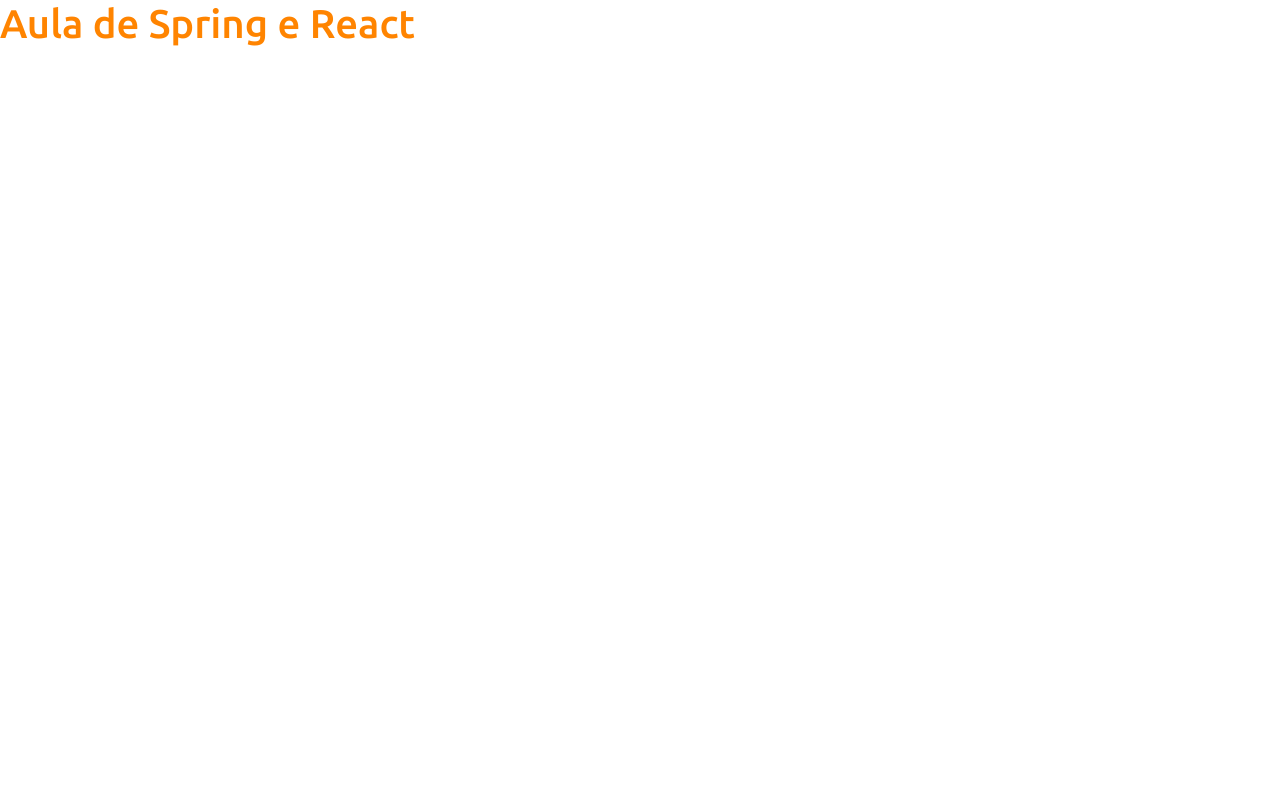
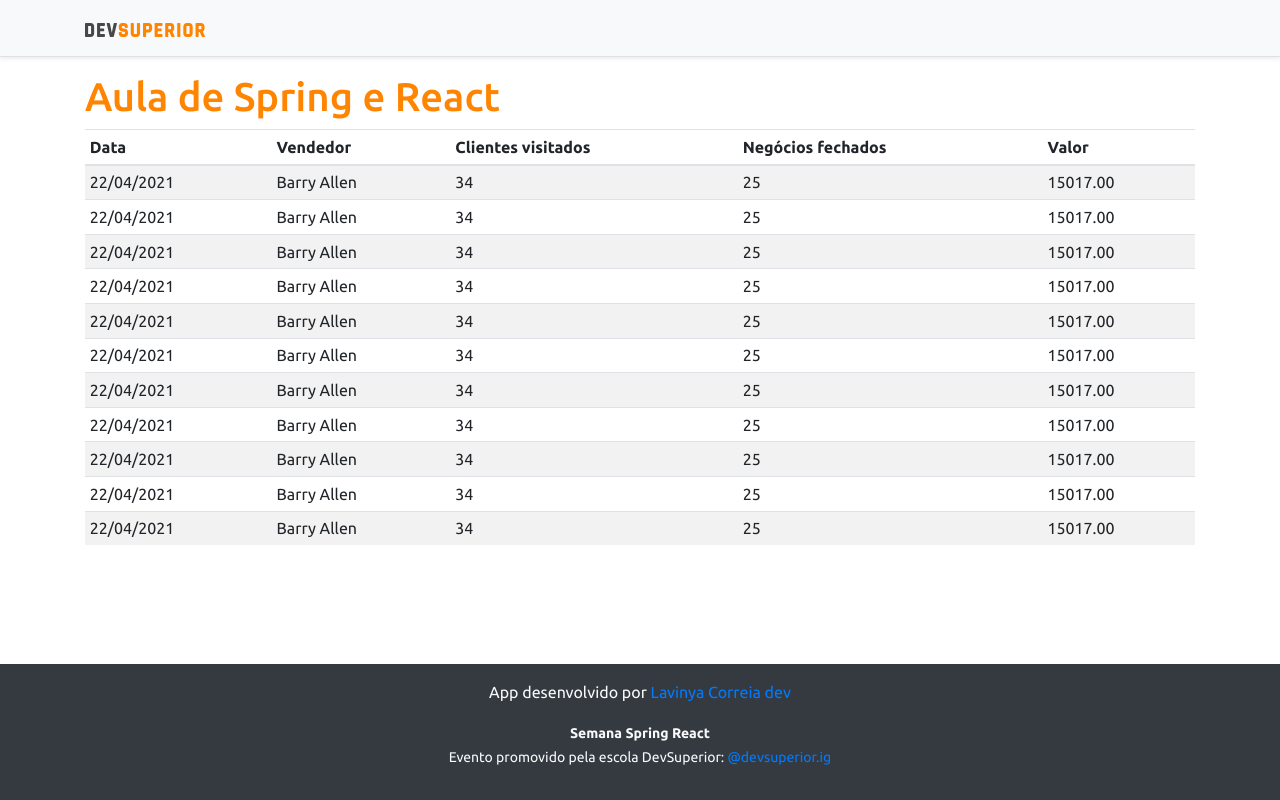
Before and after one commit to lavinyacorreia/projeto-sds3, a React (Create React App) app in the folder frontend/: page / in a window 1280 px wide. Built offline with nearby package versions, Linux system fonts and the light colour scheme.

Commit message:
Componentes estáticos básicos

```diff
--- a/frontend/src/App.tsx
+++ b/frontend/src/App.tsx
@@ -1,8 +1,17 @@
+import NavBar from "components/NavBar";
+import Footer from "components/Footer"
+import DataTable from "components/DataTable";
+
 function App() {
   return (
-    <div>
+    <>
+    <NavBar />
+    <div className="container">
       <h1 className="text-primary">Aula de Spring e React</h1>
+      <DataTable />
     </div>
+    <Footer />
+    </>
   );
 }
 
--- /dev/null
+++ b/frontend/src/components/DataTable/index.tsx
@@ -0,0 +1,89 @@
+function DataTable() {
+    return (
+        <div className="table-responsive">
+            <table className="table table-striped table-sm">
+                <thead>
+                    <tr>
+                        <th>Data</th>
+                        <th>Vendedor</th>
+                        <th>Clientes visitados</th>
+                        <th>Negócios fechados</th>
+                        <th>Valor</th>
+                    </tr>
+                </thead>
+                <tbody>
+                    <tr>
+                        <td>22/04/2021</td>
+                        <td>Barry Allen</td>
+                        <td>34</td>
+                        <td>25</td>
+                        <td>15017.00</td>
+                    </tr>
+                    <tr>
+                        <td>22/04/2021</td>
+                        <td>Barry Allen</td>
+                        <td>34</td>
+                        <td>25</td>
+                        <td>15017.00</td>
+                    </tr><tr>
+                        <td>22/04/2021</td>
+                        <td>Barry Allen</td>
+                        <td>34</td>
+                        <td>25</td>
+                        <td>15017.00</td>
+                    </tr><tr>
+                        <td>22/04/2021</td>
+                        <td>Barry Allen</td>
+                        <td>34</td>
+                        <td>25</td>
+                        <td>15017.00</td>
+                    </tr><tr>
+                        <td>22/04/2021</td>
+                        <td>Barry Allen</td>
+                        <td>34</td>
+                        <td>25</td>
+                        <td>15017.00</td>
+                    </tr><tr>
+                        <td>22/04/2021</td>
+                        <td>Barry Allen</td>
+                        <td>34</td>
+                        <td>25</td>
+                        <td>15017.00</td>
+                    </tr><tr>
+                        <td>22/04/2021</td>
+                        <td>Barry Allen</td>
+                        <td>34</td>
+                        <td>25</td>
+                        <td>15017.00</td>
+                    </tr><tr>
+                        <td>22/04/2021</td>
+                        <td>Barry Allen</td>
+                        <td>34</td>
+                        <td>25</td>
+                        <td>15017.00</td>
+                    </tr><tr>
+                        <td>22/04/2021</td>
+                        <td>Barry Allen</td>
+                        <td>34</td>
+                        <td>25</td>
+                        <td>15017.00</td>
+                    </tr><tr>
+                        <td>22/04/2021</td>
+                        <td>Barry Allen</td>
+                        <td>34</td>
+                        <td>25</td>
+                        <td>15017.00</td>
+                    </tr><tr>
+                        <td>22/04/2021</td>
+                        <td>Barry Allen</td>
+                        <td>34</td>
+                        <td>25</td>
+                        <td>15017.00</td>
+                    </tr>
+                </tbody>
+            </table>
+        </div>
+    );
+}
+
+export default DataTable;
--- /dev/null
+++ b/frontend/src/components/Footer/index.tsx
@@ -0,0 +1,13 @@
+function Footer() {
+    return (
+        <footer className="footer mt-auto py-3 bg-dark">
+            <div className="container">
+                <p className="text-light">App desenvolvido por <a href="https://github.com/lavinyacorreia" target="_blank" rel="noreferrer">Lavinya Correia dev</a></p>
+                <p className="text-light"><small><strong>Semana Spring React</strong><br />
+      Evento promovido pela escola DevSuperior: <a href="https://instagram.com/devsuperior.ig" target="_blank" rel="noreferrer">@devsuperior.ig</a></small></p>
+            </div>
+        </footer>
+    );
+}
+
+export default Footer;
--- /dev/null
+++ b/frontend/src/components/NavBar/index.tsx
@@ -0,0 +1,15 @@
+import ImgDsDark from 'assets/img/ds_dark.svg';
+
+function NavBar() {
+    return (
+        <div className="d-flex flex-column flex-md-row align-items-center p-3 px-md-4 mb-3 bg-light border-bottom shadow-sm">
+            <div className="container">
+                <nav className="my-2 my-md-0 mr-md-3">
+                    <img src={ImgDsDark} alt="DevSuperior" width="120" />
+                </nav>
+            </div>
+        </div>
+    );
+}
+
+export default NavBar;
```
Also changed, not shown: frontend/src/assets/img/ds_dark.svg (added).
